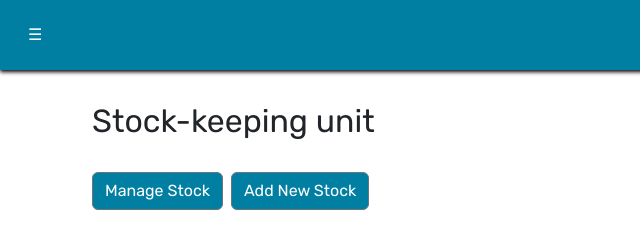
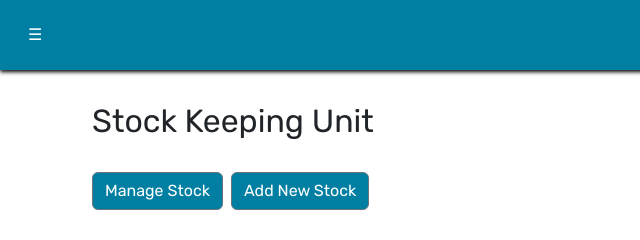
Before and after one commit to JkjupiterKing/supply-chain-visibility-application, a plain HTML site: page app/stock-keeping unit/stock-keeping unit.html in a window 1280 px wide. Shown: the top 240 px of the page, 0-640 px from the left. Drawn offline with Linux system fonts and the light colour scheme; no server answers.

Commit message:
modified the titles of all the modules.

```diff
--- a/app/stock-keeping unit/stock-keeping unit.html
+++ b/app/stock-keeping unit/stock-keeping unit.html
@@ -3,7 +3,7 @@
 <head>
     <meta charset="UTF-8">
     <meta name="viewport" content="width=device-width, initial-scale=1.0">
-    <title>Stock-keeping unit</title>
+    <title>Stock keeping unit</title>
     <link rel="stylesheet" href="../../resources/bootstrap/css/bootstrap.min.css">
     <link rel="icon" href="../../resources/Images/supply-chain-management.png" type="image/x-icon">
     <link rel="stylesheet" href="../../app/stock-keeping unit/stock-keeping unit.css">
@@ -19,7 +19,7 @@
     </div>
     <main>
         <div class="container-fluid stock-keeping-unit">
-            <h2>Stock-keeping unit</h2>
+            <h2>Stock Keeping Unit</h2>
             <br>
             <div class="row">
                 <div class="col-md-8">
```
Also changed, not shown: app/purchase-orders/purchase-orders.html (+1 -1 lines), app/supplier-management/supplier-management.html (+1 -1 lines).
